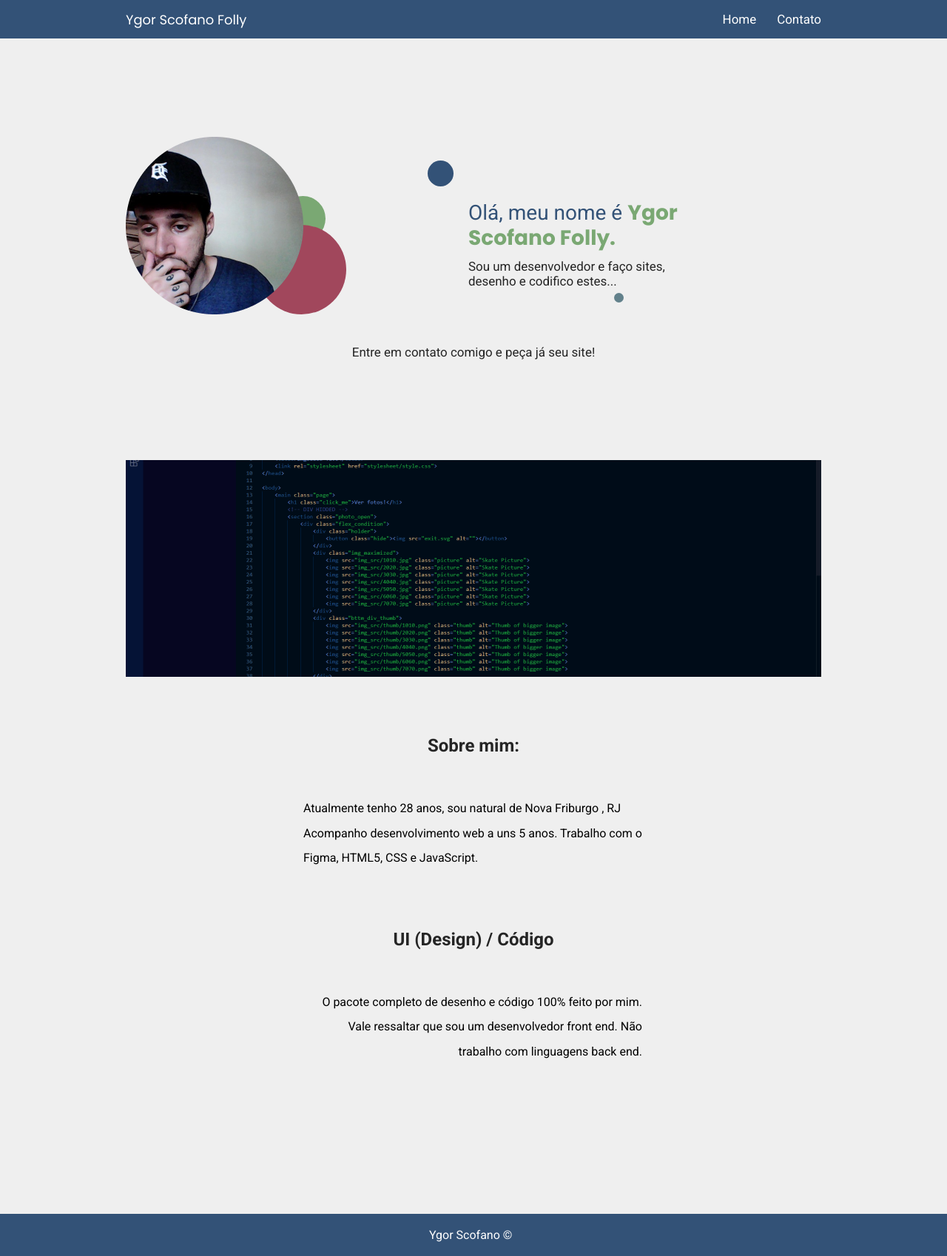
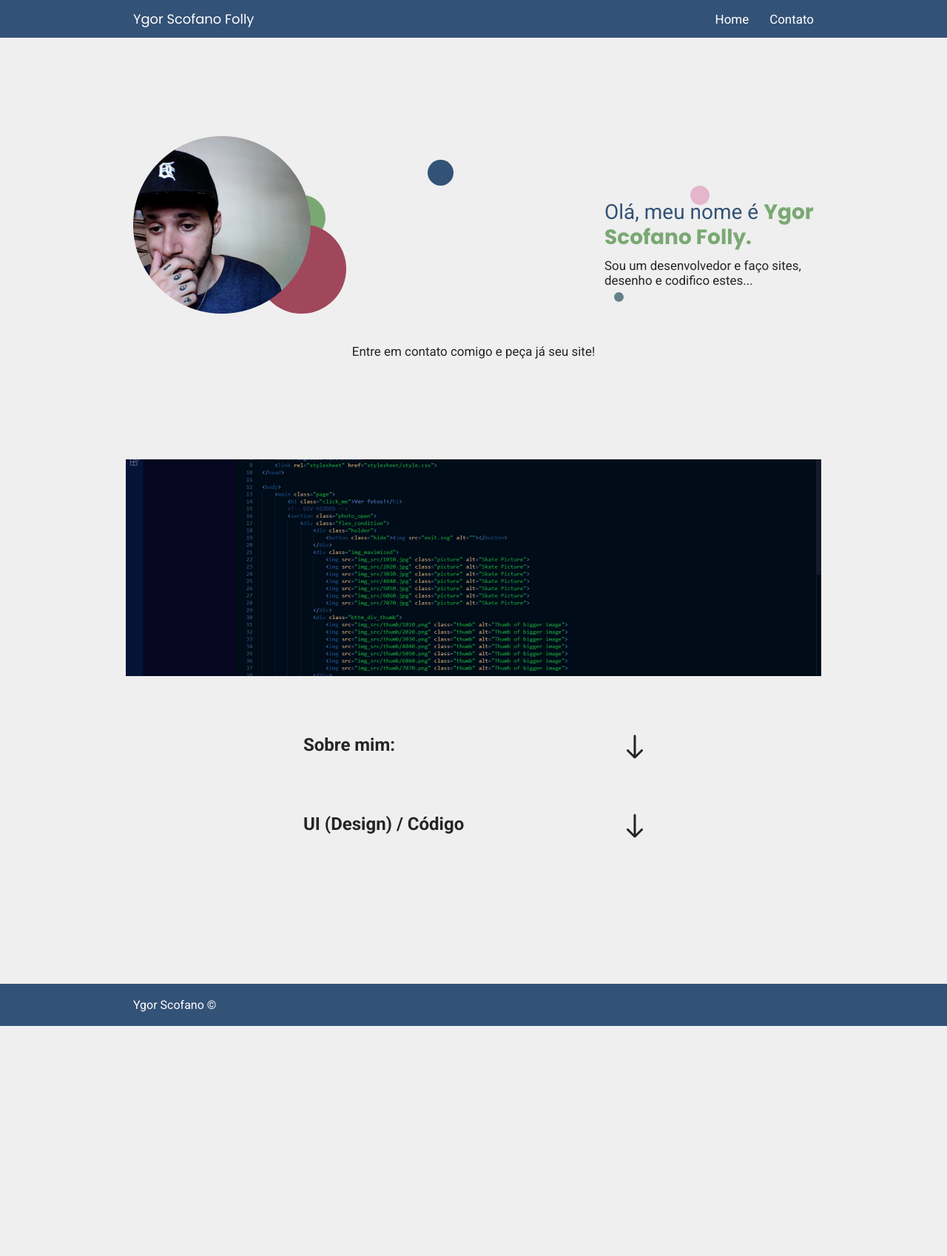
Before and after one commit to YgorScofanoFolly/portfolio, a plain HTML site: page index.html in a window 1280 px wide. Shown: the whole page at 74% size. After the commit the page ends 1387 px from the top, so only its background shows below. Drawn offline with Linux system fonts and the light colour scheme.

Commit message:
Add files via upload

```diff
--- a/index.html
+++ b/index.html
@@ -11,47 +11,49 @@
 
 <body>
 
-    <header class="header animate">
+    <header class="header">
         <div class="container flex-condition-1">
-            <h1 class="main_title">Ygor Scofano Folly</h1>
+            <h1 class="main_title js-animate">Ygor Scofano Folly</h1>
             <nav class="nav_menu">
                 <ul class="menu">
-                    <li class="menu_item">Home</li>
-                    <li class="menu_item">Contato</li>
+                    <li class="menu_item menu_1">Home</li>
+                    <li class="menu_item menu_2">Contato</li>
                 </ul>
             </nav>
         </div>
     </header>
 
-    <main class="main_content container animate">
-        <section class="intro">
-            <img class="my_photo" src="img_src/ygor.png" alt="">
+    <main class="container">
+        <section class="intro container">
+            <img class="my_photo js-animate" src="img_src/ygor.png" alt="">
             <div class="left_introduction">
-                <h1 class="intro_title">Olá, meu nome é <sapn class="my_name">Ygor Scofano Folly.</sapn>
+                <h1 class="intro_title js-animate">Olá, meu nome é <sapn class="my_name">Ygor Scofano Folly.</sapn>
                 </h1>
-                <span class="info_intro">Sou um desenvolvedor e faço sites, desenho e codifico estes...</span>
+                <span class="info_intro js-animate">Sou um desenvolvedor e faço sites, desenho e codifico estes...</span>
             </div>
         </section>
 
-        <span class="contact">Entre em contato comigo e peça já seu site!</span>
-    </main>
+        <span class="contact js-animate">Entre em contato comigo e peça já seu site!</span>
 
-    <section class="banner container animate"></section>
+        <section class="banner container"></section>
 
-    <section class="more_info container animate">
-        <h1 class="info_title">Sobre mim:</h1>
-        <p class="info">Atualmente tenho 28 anos, sou natural de Nova Friburgo , RJ
+        <section class="more_info container">
+            <div class="holder_about">
+                <h1 class="info_title info_1 js-animate clickEvent">Sobre mim: <img class="arrow rotateOnce" src="img_src/arrow.svg" alt=""></h1>
+                <p class="info info_text_1">Atualmente tenho 28 anos, sou natural de Nova Friburgo , RJ
                     Acompanho desenvolvimento web a uns 5 anos.
                     Trabalho com o Figma, HTML5, CSS e JavaScript.
                 </p>
-        <h1 class="info_title">UI (Design) / Código</h1>
-        <p class="info right">O pacote completo de desenho e código 100% feito por mim.
+                <h1 class="info_title info_2 js-animate clickEvent">UI (Design) / Código <img class="arrow rotateOnce" src="img_src/arrow.svg" alt=""></h1>
+                <p class="info right info_text_2">O pacote completo de desenho e código 100% feito por mim.
                     Vale ressaltar que sou um desenvolvedor front end. Não trabalho com linguagens back end.
                 </p>
+            </div>
         </section>
+    </main>
 
     <footer class="footer">
-        <p class="copy">Ygor Scofano ©</p>
+        <p class="copy container js-animate">Ygor Scofano ©</p>
     </footer>
 
     <script src="script.js"></script>
--- a/script.js
+++ b/script.js
@@ -1,7 +1,26 @@
-let sections = document.querySelectorAll('.animate');
-function activeDisplay() {
-    sections.forEach(element => {
-        element.classList.add('active');
+window.onload = function() {
+    let animateElements = document.querySelectorAll('.js-animate');
+    function ActiveDisplay() {
+        this.show = function() {
+            animateElements.forEach(e => {
+                e.classList.add('activeAnimate');
+            });
+        };
+    };
+    let showElements = new ActiveDisplay();
+    showElements.show();
+    let clickEvent = document.querySelectorAll('.clickEvent');
+    let arrows = document.querySelectorAll('.arrow');
+    function ShowInfoText() {
+        this.show = function(i) {
+            clickEvent[i].nextElementSibling.classList.toggle('showInfo');
+            arrows[i].classList.toggle('rotate');
+        };
+    };
+    let arrowEvent = new ShowInfoText();
+    clickEvent.forEach((e, i) => {
+        e.addEventListener('click', function() {
+            arrowEvent.show(i);
+        });
     });
 };
-window.addEventListener('load', activeDisplay);
--- a/stylesheet/style.css
+++ b/stylesheet/style.css
@@ -12,8 +12,9 @@ body {
 }
 
 .container {
-    max-width: 940px;
+    min-width: 940px;
     margin: 0px auto;
+    padding: 0px 10px;
 }
 
 .flex-condition-1 {
@@ -24,7 +25,9 @@ body {
 
 .header {
     background-color: #335277;
-    height: auto;
+    height: 51px;
+    display: flex;
+    align-items: center;
 }
 
 .main_title {
@@ -57,7 +60,7 @@ body {
     background-repeat: no-repeat;
     background-position: 177px 32px;
     height: auto;
-    margin-top: 133px;
+    margin: 133px auto 0px auto;
     display: flex;
     justify-content: space-between;
     max-width: 746px;
@@ -111,12 +114,13 @@ body {
     background-image: url('../img_src/background/code.png');
     background-repeat: no-repeat;
     background-size: cover;
-    width: 940px;
+    max-width: 940px;
     height: 293px;
-    margin-top: 136px;
+    margin: 136px auto 0px auto;
 }
 
-.more_info {
+.holder_about {
+    margin: 0px auto;
     max-width: 460px;
 }
 
@@ -126,13 +130,20 @@ body {
     color: #252525;
     margin: 79px 0px 54px 0px;
     max-width: 460px;
-    text-align: center;
+    text-align: left;
+    cursor: pointer;
+}
+
+.arrow {
+    vertical-align: text-top;
+    float: right;
 }
 
 .info {
     color: #000;
     max-width: 458px;
     line-height: 33.6px;
+    display: none;
 }
 
 .footer {
@@ -154,56 +165,56 @@ body {
 
 @media (max-width: 940px) {
     .container {
-        max-width: 460px;
-    }
-
-    .intro {
-        flex-direction: column;
-        background-image: url('../img_src/background/bg_intro_tablet.svg');
-        background-position: 241px 0px;
-        height: 516px;
-        align-items: flex-start;
-    }
-
-    .my_photo {
-        margin: 48px 0px 0px 63px;
-    }
-
-
-    .contact {
-        margin-top: 41px;
-    }
-
-    .left_introduction {
-        margin-left: 63px;
+        min-width: 746px;
     }
 }
 
-@media (max-width: 460px) {
+@media (max-width: 776px) {
     .container {
-        max-width: 380px;
+        min-width: calc(100vw - 30px);
     }
-
-    .info {
-        max-width: 456px;
+    .intro {
+        flex-direction: column;
+        height: auto;
+        align-items: center;
     }
-
-    .my_photo {
-        margin-left: 25px;
-    }
-
     .left_introduction {
-        margin-left: 25px;
+        text-align: center;
     }
 }
 
-.animate {
+@media (max-width: 500px) {
+    .menu {
+        display: none;
+    }
+}
+
+.js-animate {
     display: none;
 }
 
-.animate.active {
+.activeAnimate {
+    display: block !important;
+    animation: animate 0.70s forwards !important;
+}
+
+.showInfo {
     display: block;
-    animation: animate 0.5s forwards;
+    animation: displayInfo 0.70s forwards;
+}
+
+.rotate {
+    animation: rotateArrow 1s forwards;
+}
+
+@keyframes rotateArrow {
+    from {
+        transform: rotate(0deg);
+    }
+
+    to {
+        transform: rotate(-180deg);
+    }
 }
 
 @keyframes animate {
@@ -215,3 +226,13 @@ body {
         opacity: 1;
     }
 }
+
+@keyframes displayInfo {
+    from {
+        opacity: 0.0;
+    }
+
+    to {
+        opacity: 1.0;
+    }
+}
```
Also changed, not shown: img_src/arrow.svg (added). Lines whose indentation alone changed are shown as unchanged.
